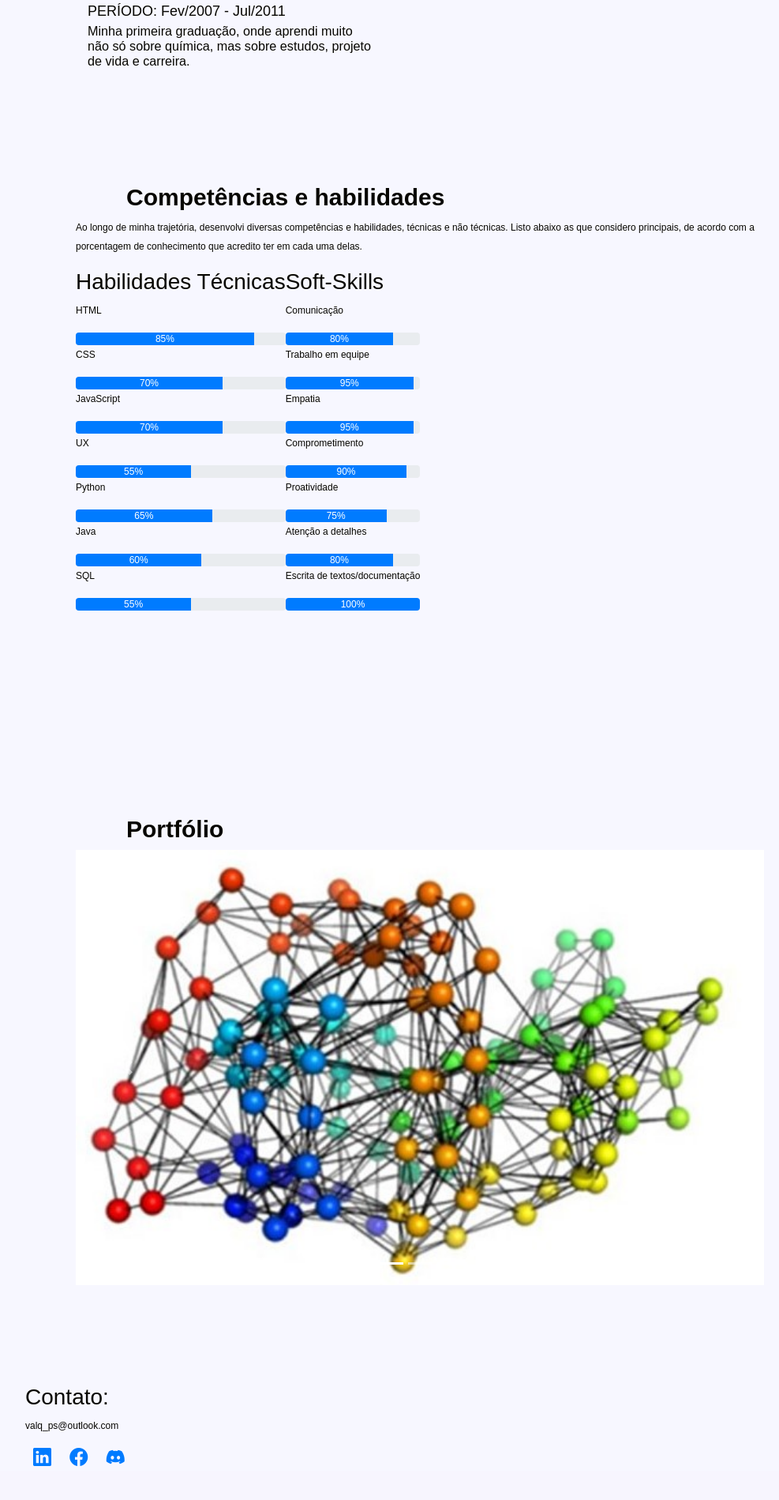
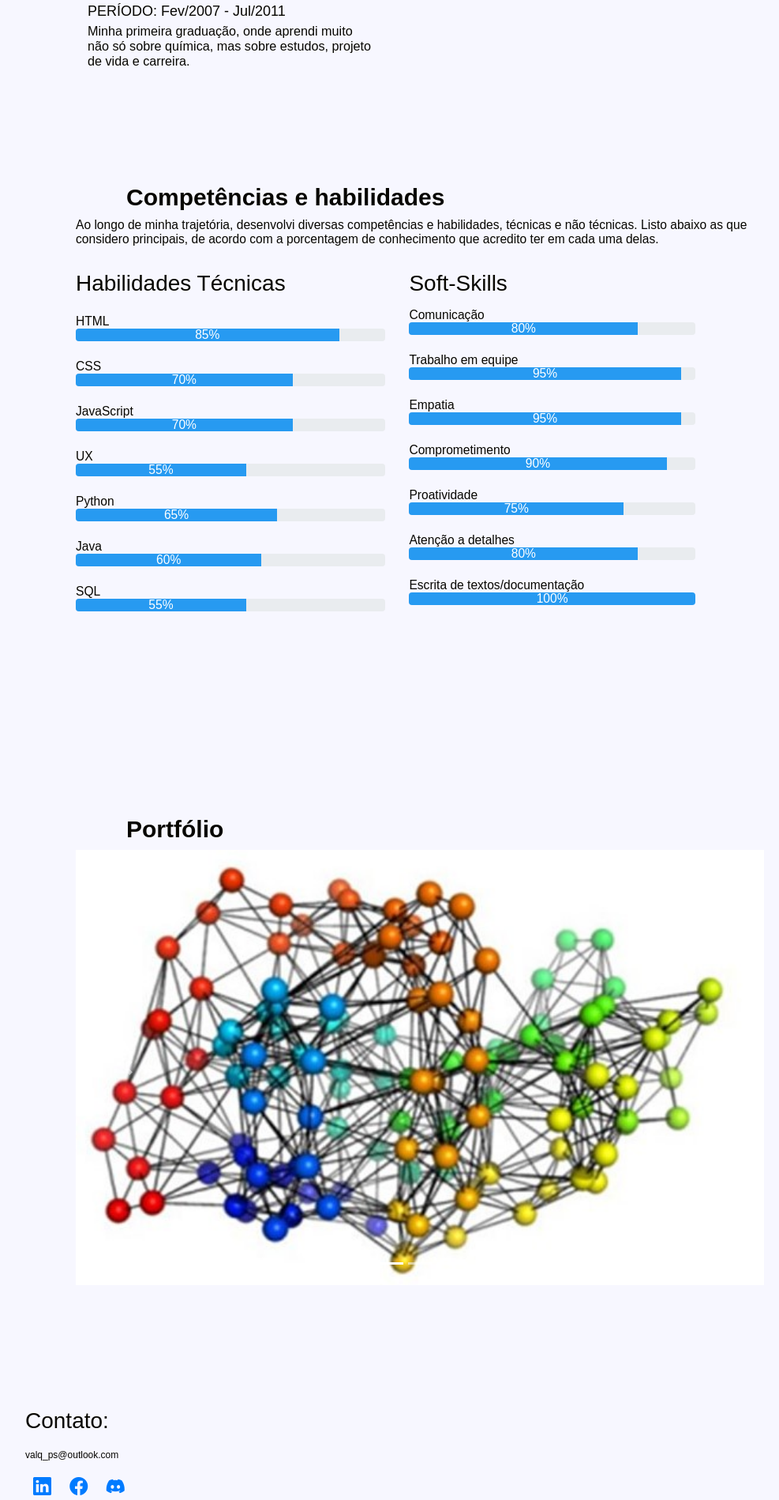
Before and after one commit to Valqps/Portfolio, a Flask app: page / in a window 1280 px wide. Shown: the part 4363-6262 px from the top of the page at 79% size, without its empty margins (248-1235 px from the left). Before the commit the page ends 6219 px from the top, so only its background shows below. Run offline with Flask 3, Linux system fonts and the light colour scheme; some libraries are stand-ins or nearby versions; some web fonts are replaced.

Commit message:
Aprimoramento do item habilidades

```diff
--- a/static/styles/cursos.css
+++ b/static/styles/cursos.css
@@ -1,4 +1,4 @@
-.cursos {
+.duas-colunas {
     display: flex;
 }
 
--- a/static/styles/habilidades.css
+++ b/static/styles/habilidades.css
@@ -1,3 +1,14 @@
-.habilidades__barras {
-    display: flex;
+#habilidades p {
+    font-size: 1.3em;
+    line-height: normal;
+    margin: 0;
 }
+
+.barra {
+    background-color: var(--cor-roxa);
+    font-size: 1.3em;
+}
+
+.habilidades__item {
+    margin: 23px 0;
+}
--- a/static/styles/style.css
+++ b/static/styles/style.css
@@ -57,3 +57,7 @@
 .coluna-direita {
     padding-left: 30px;
 }
+
+h3 {
+    margin: 30px 0 15px 0;
+}
--- a/templates/index.html
+++ b/templates/index.html
@@ -141,7 +141,7 @@
         </section>
         <section id="cursos">
             <h2>Formação e cursos:</h2>
-            <div class="cursos">
+            <div class="duas-colunas">
                 <div class="coluna">
                     <div class="cursos__item cursos__formacao">
                         <p><strong>BACHARELADO EM TECNOLOGIA DA INFORMAÇÃO</strong></p>
@@ -174,67 +174,95 @@
         <section id="habilidades">
             <h2>Competências e habilidades</h2>
             <p>Ao longo de minha trajetória, desenvolvi diversas competências e habilidades, técnicas e não técnicas. Listo abaixo as que considero principais, de acordo com a porcentagem de conhecimento que acredito ter em cada uma delas.</p>
-            <div class="habilidades__barras">
-                <div>
+            <div class="duas-colunas">
+                <div class="coluna">
                     <h3>Habilidades Técnicas</h3>
+                    <div class="habilidades__item">
                         <p>HTML</p>
                         <div class="progress">
-                        <div class="progress-bar" role="progressbar" style="width: 85%;" aria-valuenow="85" aria-valuemin="0" aria-valuemax="100">85%</div>
+                            <div class="progress-bar barra" role="progressbar" style="width: 85%;" aria-valuenow="85" aria-valuemin="0" aria-valuemax="100">85%</div>
                         </div>
+                    </div>
+                    <div class="habilidades__item">
                         <p>CSS</p>
                         <div class="progress">
-                        <div class="progress-bar" role="progressbar" style="width: 70%;" aria-valuenow="70" aria-valuemin="0" aria-valuemax="100">70%</div>
+                            <div class="progress-bar barra" role="progressbar" style="width: 70%;" aria-valuenow="70" aria-valuemin="0" aria-valuemax="100">70%</div>
                         </div>
+                    </div>
+                    <div class="habilidades__item">
                         <p>JavaScript</p>
                         <div class="progress">
-                        <div class="progress-bar" role="progressbar" style="width: 70%;" aria-valuenow="70" aria-valuemin="0" aria-valuemax="100">70%</div>
+                            <div class="progress-bar barra" role="progressbar" style="width: 70%;" aria-valuenow="70" aria-valuemin="0" aria-valuemax="100">70%</div>
                         </div>
+                    </div>
+                    <div class="habilidades__item">
                         <p>UX</p>
                         <div class="progress">
-                        <div class="progress-bar" role="progressbar" style="width: 55%;" aria-valuenow="55" aria-valuemin="0" aria-valuemax="100">55%</div>
+                            <div class="progress-bar barra" role="progressbar" style="width: 55%;" aria-valuenow="55" aria-valuemin="0" aria-valuemax="100">55%</div>
                         </div>
+                    </div>
+                    <div class="habilidades__item">
                         <p>Python</p>
                         <div class="progress">
-                        <div class="progress-bar" role="progressbar" style="width: 65%;" aria-valuenow="65" aria-valuemin="0" aria-valuemax="100">65%</div>
+                            <div class="progress-bar barra" role="progressbar" style="width: 65%;" aria-valuenow="65" aria-valuemin="0" aria-valuemax="100">65%</div>
                         </div>
+                    </div>
+                    <div class="habilidades__item">
                         <p>Java</p>
                         <div class="progress">
-                        <div class="progress-bar" role="progressbar" style="width: 60%;" aria-valuenow="60" aria-valuemin="0" aria-valuemax="100">60%</div>
+                            <div class="progress-bar barra" role="progressbar" style="width: 60%;" aria-valuenow="60" aria-valuemin="0" aria-valuemax="100">60%</div>
                         </div>
+                    </div>
+                    <div class="habilidades__item">
                         <p>SQL</p>
                         <div class="progress">
-                        <div class="progress-bar" role="progressbar" style="width: 55%;" aria-valuenow="55" aria-valuemin="0" aria-valuemax="100">55%</div>
+                            <div class="progress-bar barra" role="progressbar" style="width: 55%;" aria-valuenow="55" aria-valuemin="0" aria-valuemax="100">55%</div>
                         </div>
                     </div>
-                <div>
+                </div>
+                <div class="coluna coluna-direita">
+                    <div class="habilidades__item">
                         <h3>Soft-Skills</h3>
                         <p>Comunicação</p>
                         <div class="progress">
-                        <div class="progress-bar" role="progressbar" style="width: 80%;" aria-valuenow="80" aria-valuemin="0" aria-valuemax="100">80%</div>
+                            <div class="progress-bar barra" role="progressbar" style="width: 80%;" aria-valuenow="80" aria-valuemin="0" aria-valuemax="100">80%</div>
                         </div>
+                    </div>
+                    <div class="habilidades__item">
                         <p>Trabalho em equipe</p>
                         <div class="progress">
-                        <div class="progress-bar" role="progressbar" style="width: 95%;" aria-valuenow="95" aria-valuemin="0" aria-valuemax="100">95%</div>
+                            <div class="progress-bar barra" role="progressbar" style="width: 95%;" aria-valuenow="95" aria-valuemin="0" aria-valuemax="100">95%</div>
                         </div>
+                    </div>
+                    <div class="habilidades__item">
                         <p>Empatia</p>
                         <div class="progress">
-                        <div class="progress-bar" role="progressbar" style="width: 95%;" aria-valuenow="95" aria-valuemin="0" aria-valuemax="100">95%</div>
+                            <div class="progress-bar barra" role="progressbar" style="width: 95%;" aria-valuenow="95" aria-valuemin="0" aria-valuemax="100">95%</div>
                         </div>
+                    </div>
+                    <div class="habilidades__item">
                         <p>Comprometimento</p>
                         <div class="progress">
-                        <div class="progress-bar" role="progressbar" style="width: 90%;" aria-valuenow="90" aria-valuemin="0" aria-valuemax="100">90%</div>
+                            <div class="progress-bar barra" role="progressbar" style="width: 90%;" aria-valuenow="90" aria-valuemin="0" aria-valuemax="100">90%</div>
                         </div>
+                    </div>
+                    <div class="habilidades__item">
                         <p>Proatividade</p>
                         <div class="progress">
-                        <div class="progress-bar" role="progressbar" style="width: 75%;" aria-valuenow="75" aria-valuemin="0" aria-valuemax="100">75%</div>
+                            <div class="progress-bar barra" role="progressbar" style="width: 75%;" aria-valuenow="75" aria-valuemin="0" aria-valuemax="100">75%</div>
                         </div>
+                    </div>
+                    <div class="habilidades__item">
                         <p>Atenção a detalhes</p>
                         <div class="progress">
-                        <div class="progress-bar" role="progressbar" style="width: 80%;" aria-valuenow="80" aria-valuemin="0" aria-valuemax="100">80%</div>
+                            <div class="progress-bar barra" role="progressbar" style="width: 80%;" aria-valuenow="80" aria-valuemin="0" aria-valuemax="100">80%</div>
                         </div>
+                    </div>
+                    <div class="habilidades__item">
                         <p>Escrita de textos/documentação</p>
                         <div class="progress">
-                        <div class="progress-bar" role="progressbar" style="width: 100%;" aria-valuenow="100" aria-valuemin="0" aria-valuemax="100">100%</div>
+                            <div class="progress-bar barra" role="progressbar" style="width: 100%;" aria-valuenow="100" aria-valuemin="0" aria-valuemax="100">100%</div>
+                        </div>
                     </div>
                 </div>
             </div>
```
Lines whose indentation alone changed are shown as unchanged.
